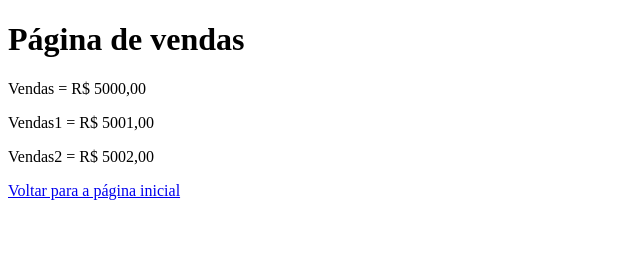
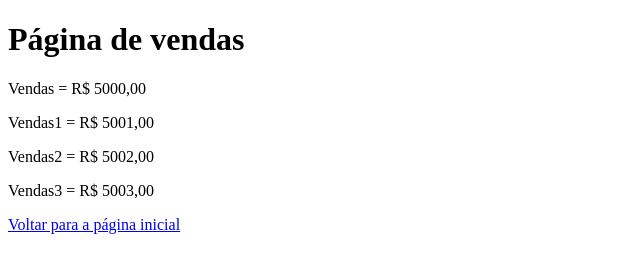
Before and after one commit to rubens144/siteversao3, a plain HTML site: page vendas.html in a window 1280 px wide. Shown: the whole page, without its empty margins (0-640 px from the left). Drawn offline with Linux system fonts and the light colour scheme.

Commit message:
site de vendas versao 3

```diff
--- a/vendas.html
+++ b/vendas.html
@@ -10,6 +10,8 @@
     <p>Vendas  = R$ 5000,00 </p>
     <p>Vendas1  = R$ 5001,00 </p>
     <p>Vendas2  = R$ 5002,00 </p>
+    <p>Vendas3  = R$ 5003,00 </p>
+
     <a href="index.html">Voltar para a página inicial</a>
 </body>
 </html>
```
